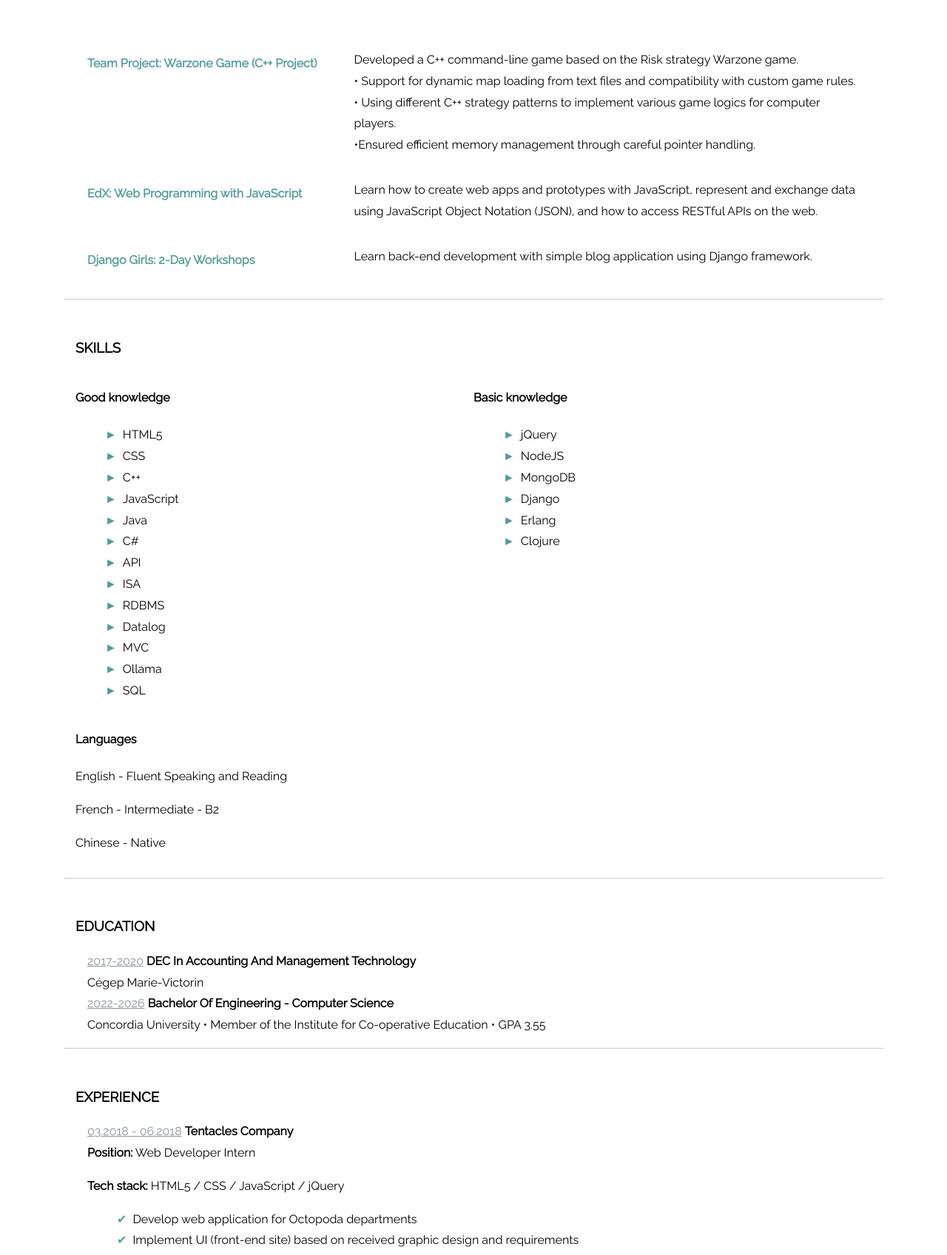
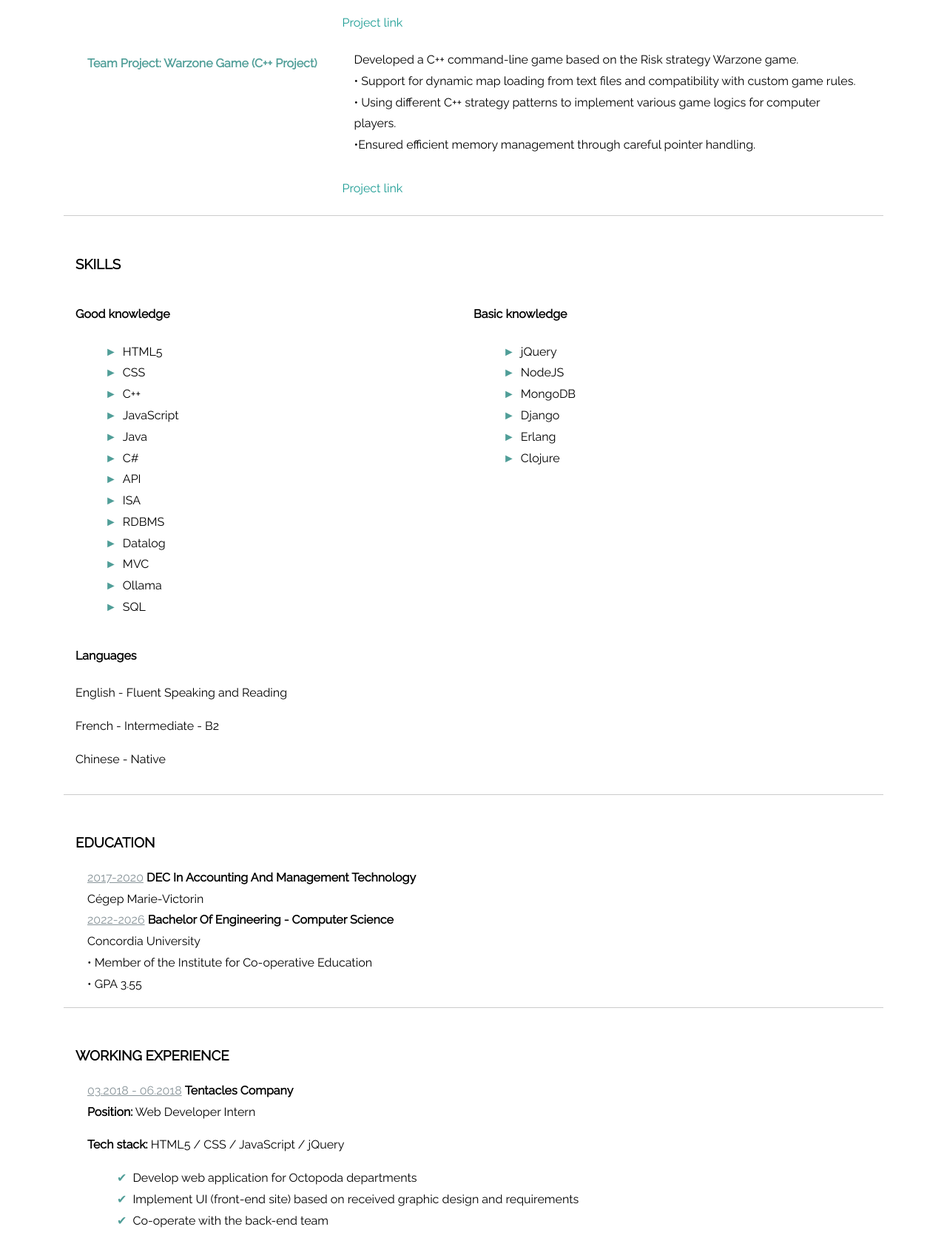
Before and after one commit to KonoLucas/MyCV, a plain HTML site: page index.html in a window 1280 px wide. Shown: the part 957-2654 px from the top of the page at 74% size. Drawn offline with Linux system fonts and the light colour scheme.

Commit message:
linked added

```diff
--- a/index.html
+++ b/index.html
@@ -55,10 +55,13 @@
               • Integration with AI Model (Ollama): Send the transcribed text to the Ollama model for natural language processing. <br>
               • Use libraries like GTTS (Google Text-to-Speech) Convert the response back to speech and play it to the user.<br>
             </p>
+
+            <a href="https://github.com/KonoLucas/Voice-Assistant-Project" target="_blank">
+              Project link
+              <i class="fab fa-instagram"></i>
+            </a>
+
         </div>
-        <a href="https://github.com/KonoLucas/Voice-Assistant-Project" target="_blank">
-          <i class="fab fa-instagram"></i>
-        </a>
       </article>
       <article class='course'>
         <div class='title'>
@@ -71,24 +74,33 @@
             • Using different C++ strategy patterns to implement various game logics for computer players.  <br>
             •Ensured efficient memory management through careful pointer handling. <br>
           </p>
+
+          <a href="https://github.com/KonoLucas/WarZone_Game" target="_blank">
+            Project link
+            <i class="fab fa-instagram"></i>
+          </a>
+
         </div>
       </article>
-      <article class='course'>
+
+      <!-- <article class='course'>
         <div class='title'>
           <h4>EdX: Web Programming with JavaScript</h4>
         </div>
         <div class="descrition">
           <p>Learn how to create web apps and prototypes with JavaScript, represent and exchange data using JavaScript Object Notation (JSON), and how to access RESTful APIs on the web.</p>
         </div>
-      </article>
-      <article class='course'>
+      </article> -->
+
+      <!-- <article class='course'>
         <div class='title'>
           <h4>Django Girls: 2-Day Workshops</h4>
         </div>
         <div class="descrition">
           <p>Learn back-end development with simple blog application using Django  framework.</p>
         </div>
-      </article>
+      </article> -->
+
     </section>
     <section>
       <h3>Skills</h3>
@@ -122,6 +134,7 @@
             <li>Clojure</li>
           </ul>
         </div>
+
         <div>
           <h4>Languages</h4>
           <p>English - Fluent Speaking and Reading</p>
@@ -146,14 +159,14 @@
           <span>2022-2026</span> <strong>Bachelor of Engineering - Computer Science</strong>
         </div>
         <div>
-          Concordia University
-          • Member of the Institute for Co-operative Education
-          • GPA 3.55
+          Concordia University<br>
+          • Member of the Institute for Co-operative Education <br>
+          • GPA 3.55<br>
         </div>
       </article>
     </section>
     <section>
-      <h3>Experience</h3>
+      <h3>Working Experience</h3>
       <article>
         <div class='job-title'>
           <span>03.2018 - 06.2018</span> <strong>Tentacles Company</strong><br> <strong>Position:</strong> Web developer Intern
```
